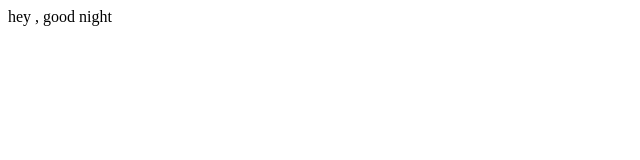
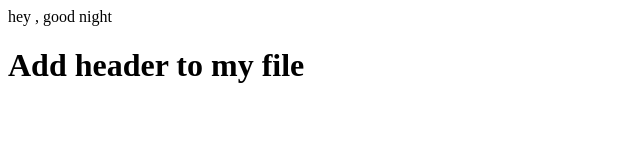
Before and after one commit to suvendu021/GIT-PRACTICE2, a plain HTML site: page index.html in a window 1280 px wide. Shown: the whole page, without its empty margins (0-640 px from the left). Drawn offline with Linux system fonts and the light colour scheme.

Commit message:
add feature1 branch

```diff
--- a/index.html
+++ b/index.html
@@ -1 +1,3 @@
 <p> hey , good night </p>
+
+<h1>Add header to my file</h1>
```
